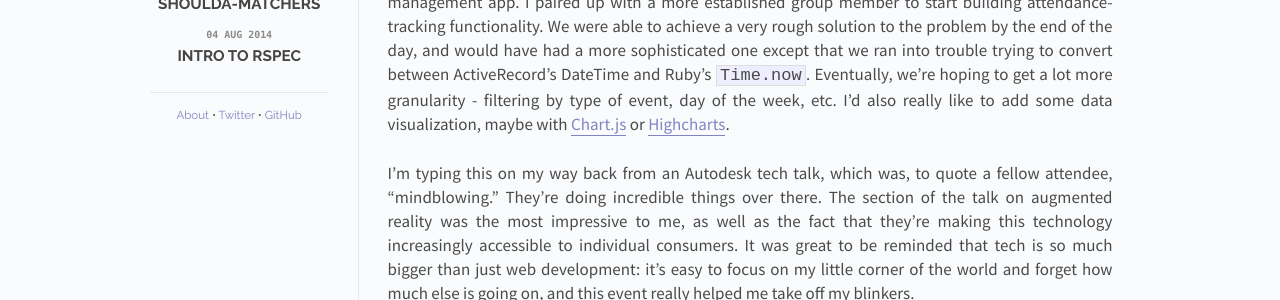
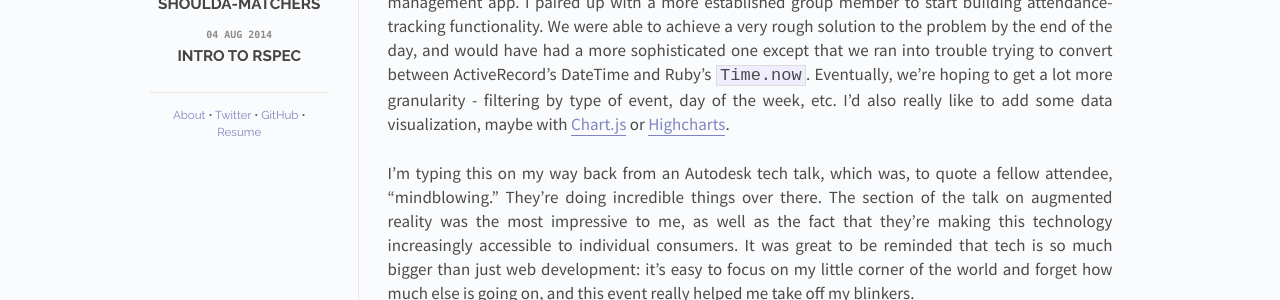
Before and after one commit to mhuerster/mhuerster.github.io, a Jekyll site: the page built from index.html, in a window 1280 px wide. Shown: the part 561-861 px from the top of the page. Built offline with Jekyll 4.4.1, drawn with Linux system fonts in a browser that asks for light colours; the list of posts is cut into pages by our own code; comment, search, counter and statistics services are not loaded.

Commit message:
add resume

```diff
--- a/_config.yml
+++ b/_config.yml
@@ -3,7 +3,7 @@
 email: mary.huerster@gmail.com
 description: "I'm a recent graduate of Washington & Lee and more recent gradaute of Dev Bootcamp. Life is good."
 baseurl: ""
-url: "http://yourdomain.com"
+url: "http:mhuerster.github.io"
 twitter_username: mhuerster
 github_username:  mhuerster
 
--- a/_layouts/default.html
+++ b/_layouts/default.html
@@ -42,7 +42,8 @@
           <span id="footer-links">
             <a href="{{ site.pages.first.url }}" class="footer-link">About</a> <span class="separator">&bull;</span>
             <a href="https://twitter.com/mhuerster" class="footer-link">Twitter</a> <span class="separator">&bull;</span>
-            <a href="https://github.com/mhuerster" class="footer-link">GitHub</a>
+            <a href="https://github.com/mhuerster" class="footer-link">GitHub</a> <span class="separator">&bull;</span>
+            <a href="{{ site.url }}/images/Resume.pdf" class="footer-link">Resume</a>
           </span>
         </div>
       </div>
```
Also changed, not shown: 10 other files.
